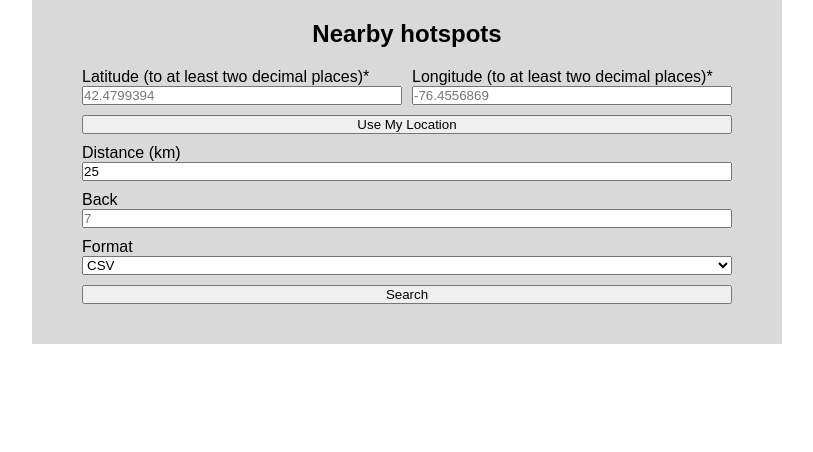
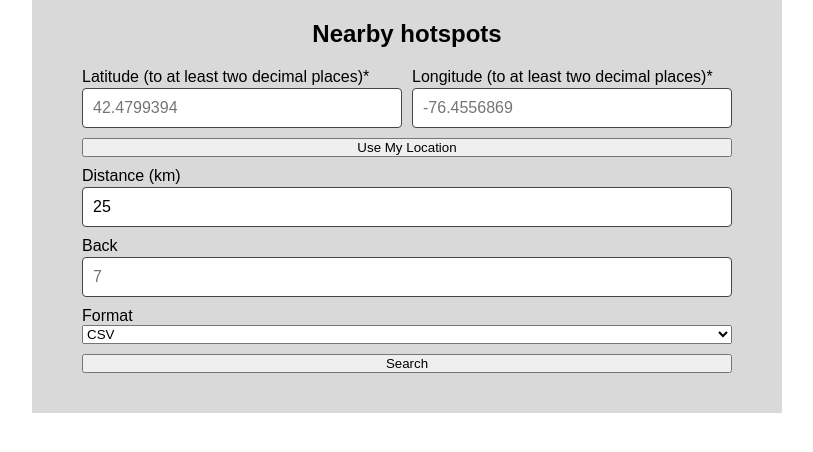
Before and after one commit to Fimbelowski/ebird-api-ui, a React (Vite) app: page /geo in a window 1280 px wide. Shown: the top 452 px of the page, without its empty margins (233-1046 px from the left). Built offline with nearby package versions, Linux system fonts and the light colour scheme.

Commit message:
Remove fullWidth prop/styles.

```diff
--- a/src/components/BaseInput.tsx
+++ b/src/components/BaseInput.tsx
@@ -7,7 +7,6 @@ type BaseInputProps = CommonInputProps & NumberInputProps & { type: string };
 export default function BaseInput({
   className = '',
   disabled = false,
-  fullWidth = false,
   hideStepper = false,
   id,
   label,
@@ -32,7 +31,6 @@ export default function BaseInput({
       'base-input__input',
       { 'base-input__input--disabled': disabled },
       { 'base-input__input--loading': loading },
-      { 'base-input__input--full-width': fullWidth },
       { 'base-input__input--no-stepper': hideStepper },
     ]);
   }
--- a/src/sass/components/_BaseInput.scss
+++ b/src/sass/components/_BaseInput.scss
@@ -1,11 +1,14 @@
 .base-input {
   &__input {
+    width: 100%;
+    padding: 1rem;
+    font-size: 1.6rem;
+
+    border: 1px solid #444;
+    border-radius: 0.4rem;
+
     &--disabled {
       cursor: not-allowed;
-    }
-
-    &--full-width {
-      width: 100%;
     }
 
     &--loading {
@@ -25,5 +28,6 @@
 
   &__label {
     display: block;
+    padding-bottom: 0.2rem;
   }
 }
```
